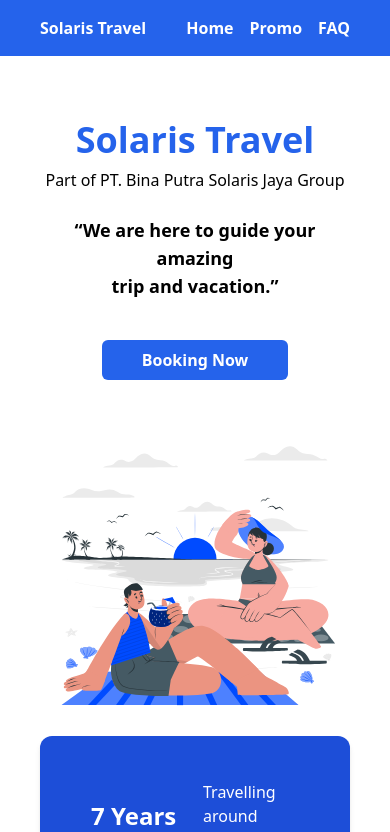
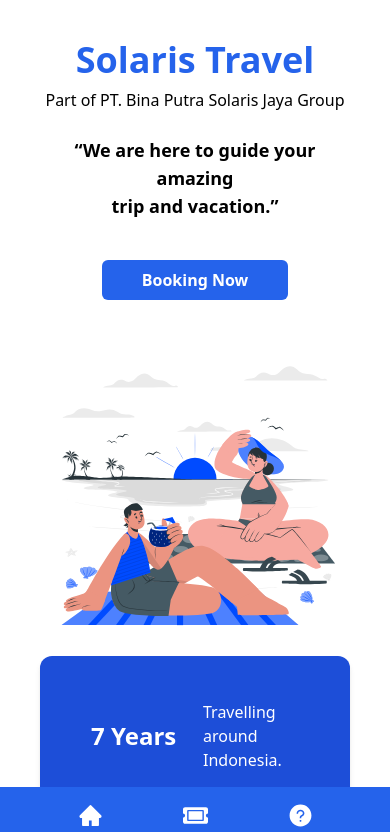
Before and after one commit to aguspray001/solaris-fe, a Next.js app: page / in a window 390 px wide. Shown: the top 832 px of the page. Built offline with nearby package versions, Linux system fonts and the light colour scheme.

Commit message:
feat: mobile first menu & add window hooks

```diff
--- a/package.json
+++ b/package.json
@@ -13,7 +13,8 @@
     "moment": "^2.29.3",
     "next": "12.1.6",
     "react": "18.2.0",
-    "react-dom": "18.2.0"
+    "react-dom": "18.2.0",
+    "react-icons": "^4.4.0"
   },
   "devDependencies": {
     "autoprefixer": "^10.4.7",
--- a/src/components/MainLayout.js
+++ b/src/components/MainLayout.js
@@ -1,30 +1,55 @@
 import Head from "next/head";
 import Link from "next/link";
-import React from "react";
+import React, { useEffect, useState } from "react";
+import { AiFillHome, AiFillQuestionCircle } from "react-icons/ai";
+import { FaTicketAlt } from "react-icons/fa";
+import useWindowDimension from "../hooks/useWindow";
 
 function MainLayout({ children, isNeedHeader, title, desc }) {
+  const [width, height] = useWindowDimension();
+
   return (
     <>
       <Head>
         <title>{title} | Solaris Travel</title>
         <meta name="description" content={desc} />
       </Head>
-      {
-        isNeedHeader &&
-        <div className="fixed left-0 right-0 z-[999] bg-blue-600 flex flex-row justify-between items-center px-10 py-4 sm:px-20">
-          <span className="text-white font-semibold text-md sm:text-2xl">
+      {isNeedHeader && (
+        <div className={`fixed ${width <= 425 ? "bottom-0": ""} left-0 right-0 z-[999] bg-blue-600 flex justify-center items-center px-10 py-4 sm:px-20 sm:justify-between`}>
+          <span className="text-white font-semibold text-md hidden sm:text-2xl sm:block">
             Solaris Travel
           </span>
           <nav>
-            <ul className="flex flex-row gap-4 text-white">
-              <li className="font-semibold cursor-pointer"><Link href="/">Home</Link></li>
-              <li className="font-semibold cursor-pointer"><Link href="/promo">Promo</Link></li>
-              <li className="font-semibold cursor-pointer"><Link href="/faq">FAQ</Link></li>
+            <ul className="flex flex-row gap-20 text-white sm:gap-4">
+              <div className="flex justify-center items-center gap-2">
+                <Link href={"/"} >
+                  <AiFillHome className="block sm:hidden" size={25} />
+                </Link>
+                <li className="font-semibold cursor-pointer hidden sm:block">
+                  <Link href="/">Home</Link>
+                </li>
+              </div>
+              <div className="flex justify-center items-center gap-2">
+                <Link href={"/promo"} >
+                  <FaTicketAlt className="block sm:hidden" size={25} />
+                </Link>
+                <li className="font-semibold cursor-pointer hidden sm:block">
+                  <Link href="/promo">Promo</Link>
+                </li>
+              </div>
+              <div className="flex justify-center items-center gap-2">
+                <Link href={"/faq"} >
+                  <AiFillQuestionCircle className="block sm:hidden" size={25} />
+                </Link>
+                <li className="font-semibold cursor-pointer hidden sm:block">
+                  <Link href="/faq">FAQ</Link>
+                </li>
+              </div>
             </ul>
           </nav>
         </div>
-      }
-      <main className="container mx-auto px-10 py-10">{children}</main>
+      )}
+      <main className="container mx-auto px-10 py-10 -mt-20 mb-20 sm:mb-0 sm:mt-0">{children}</main>
     </>
   );
 }
--- /dev/null
+++ b/src/hooks/useWindow.js
@@ -0,0 +1,14 @@
+import { useEffect, useLayoutEffect, useState } from "react";
+
+export default function useWindowDimension() {
+    const [size, setSize] = useState([0, 0]);
+    useEffect(() => {
+      function updateSize() {
+        setSize([window.innerWidth, window.innerHeight]);
+      }
+      window.addEventListener('resize', updateSize);
+      updateSize();
+      return () => window.removeEventListener('resize', updateSize);
+    }, []);
+    return size;
+}
--- a/src/pages/index.js
+++ b/src/pages/index.js
@@ -71,7 +71,6 @@ function Home() {
         {dataFeature &&
           dataFeature.map((feature, key) => {
             const isLastFeature = dataFeature.length === (key+1)
-            console.log(isLastFeature)
             return (
               <FeatureText
                 key={key}
```
Also changed, not shown: src/hooks/useBook.js (deleted, +0 -12 lines), 2 other files (tests, documents, lock files or other folders).
